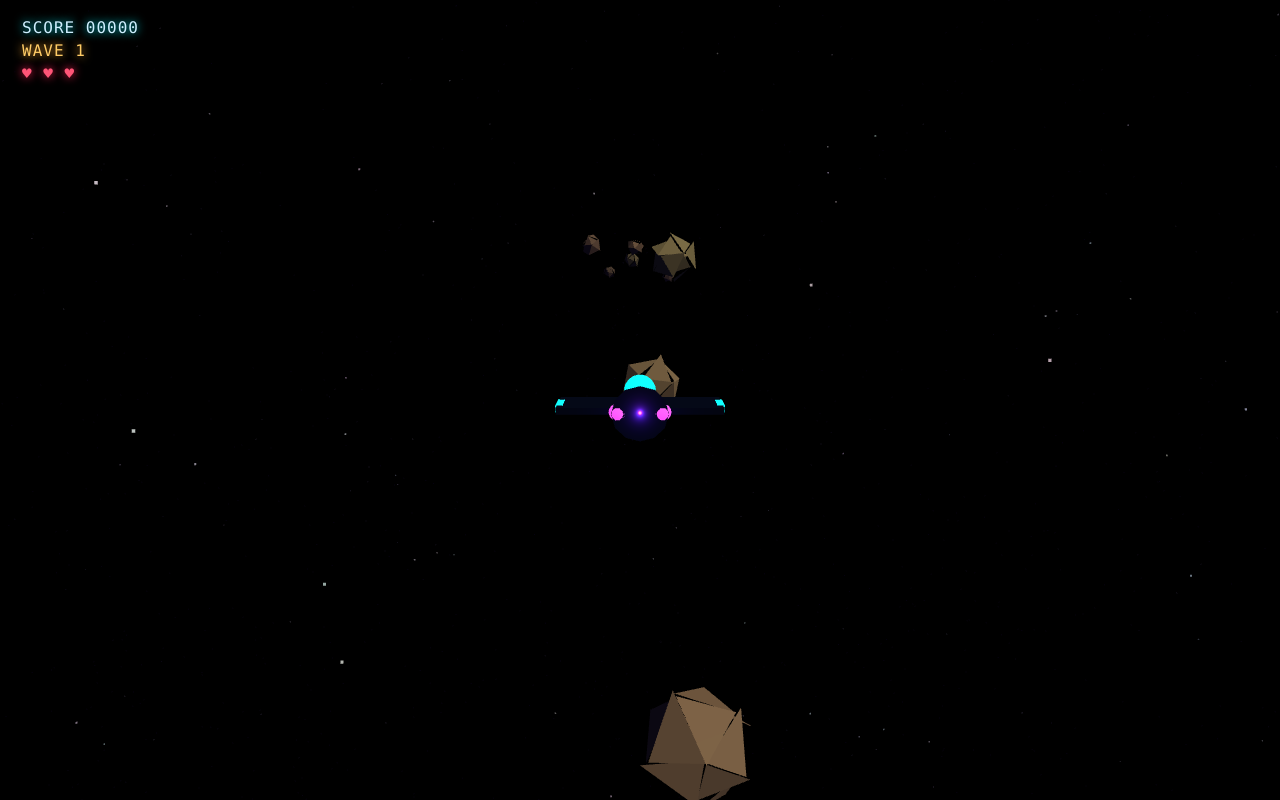
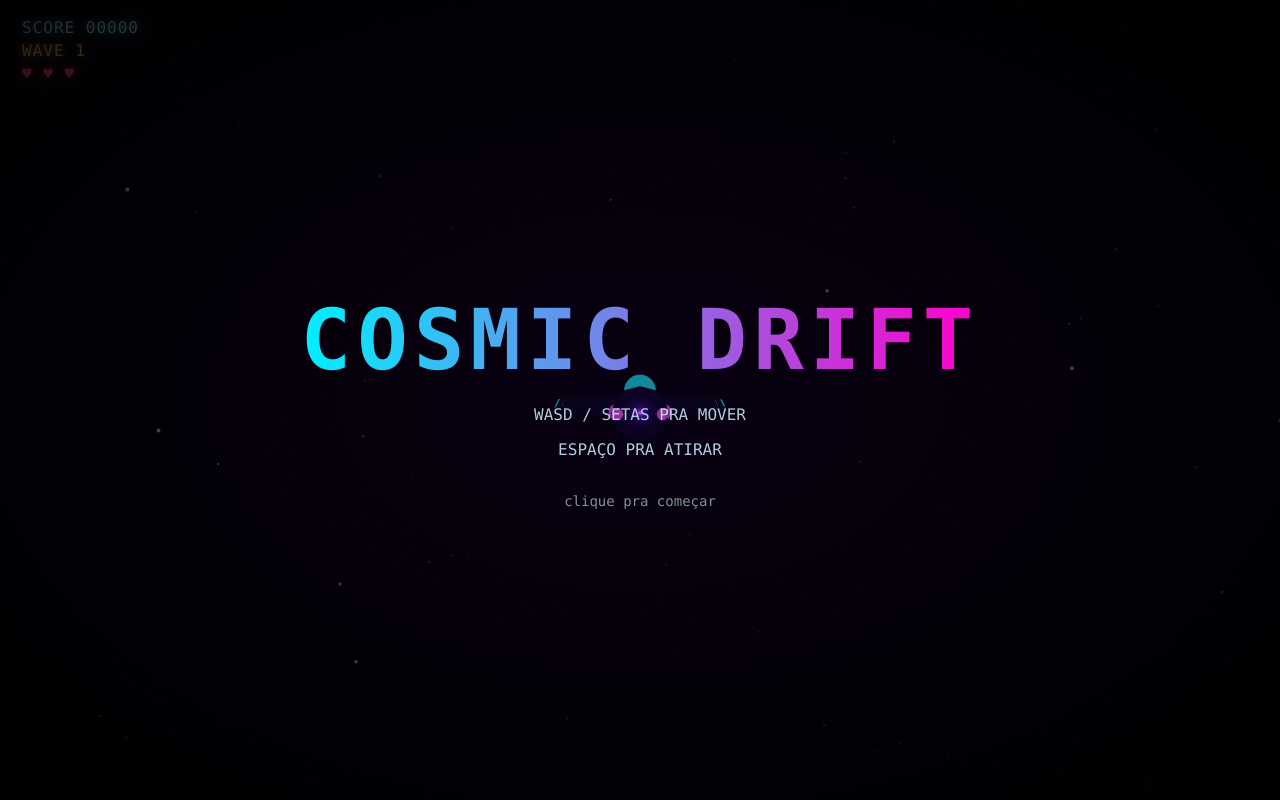
Before and after one commit to luucassp/cosmic-drift-, a React (Vite) app: page / in a window 1280 px wide. Built offline with nearby package versions, Linux system fonts and the light colour scheme.

Commit message:
feat: overlay + colisão nave + explosões + game over

```diff
--- a/src/App.jsx
+++ b/src/App.jsx
@@ -1,7 +1,7 @@
 import { useState, useCallback } from 'react'
 import HUD from './components/HUD'
 import GameCanvas from './components/GameCanvas'
-
+import Overlay from './components/Overlay'
 
 const INITIAL_STATE = {
     score: 0,
@@ -15,14 +15,15 @@ export default function App() {
     const [gameState, setGameState] = useState(INITIAL_STATE)
 
     const startGame = useCallback(() => {
-        setGameState({
-            ...INITIAL_STATE,
-            running: true,
-        })
+        setGameState({ ...INITIAL_STATE, running: true })
     }, [])
 
     const updateScore = useCallback((points) => {
         setGameState(prev => ({ ...prev, score: prev.score + points }))
+    }, [])
+
+    const updateWave = useCallback((wave) => {
+        setGameState(prev => ({ ...prev, wave }))
     }, [])
 
     const loseLife = useCallback(() => {
@@ -43,12 +44,17 @@ export default function App() {
                 gameState={gameState}
                 onScore={updateScore}
                 onLoseLife={loseLife}
+                onWaveChange={updateWave}
             />
             <HUD
                 score={gameState.score}
                 wave={gameState.wave}
                 lives={gameState.lives}
             />
+            <Overlay
+                gameState={gameState}
+                onStart={startGame}
+            />
         </>
     )
 }
--- /dev/null
+++ b/src/components/Overlay.jsx
@@ -0,0 +1,50 @@
+export default function Overlay({ gameState, onStart }) {
+    if (gameState.running) return null
+
+    const isGameOver = gameState.gameOver
+    const title = isGameOver ? 'GAME OVER' : 'COSMIC DRIFT'
+
+    const lines = isGameOver
+        ? [`SCORE FINAL: ${String(gameState.score).padStart(5, '0')}`, `WAVE: ${gameState.wave}`]
+        : ['WASD / SETAS PRA MOVER', 'ESPAÇO PRA ATIRAR']
+
+    const hint = isGameOver ? 'clique pra reiniciar' : 'clique pra começar'
+
+    return (
+        <div onClick={onStart} style={{
+            position: 'fixed',
+            inset: 0,
+            display: 'flex',
+            flexDirection: 'column',
+            alignItems: 'center',
+            justifyContent: 'center',
+            gap: 16,
+            background: 'radial-gradient(ellipse at center, rgba(20,0,40,0.45), rgba(0,0,0,0.85))',
+            cursor: 'pointer',
+            userSelect: 'none',
+            fontFamily: "ui-monospace, 'JetBrains Mono', Menlo, monospace",
+        }}>
+            <h1 style={{
+                margin: 0,
+                fontSize: 84,
+                letterSpacing: 6,
+                background: 'linear-gradient(90deg, #00f0ff, #ff00cc)',
+                WebkitBackgroundClip: 'text',
+                backgroundClip: 'text',
+                color: 'transparent',
+            }}>
+                {title}
+            </h1>
+
+            {lines.map((l, i) => (
+                <p key={i} style={{ margin: 0, opacity: 0.85, fontSize: 16, color: '#cfefff' }}>
+                    {l}
+                </p>
+            ))}
+
+            <p style={{ margin: '18px 0 0', opacity: 0.6, fontSize: 14, color: '#cfefff' }}>
+                {hint}
+            </p>
+        </div>
+    )
+}
--- /dev/null
+++ b/src/game/explosion.js
@@ -0,0 +1,70 @@
+import * as THREE from 'three'
+
+export function explodeAt(pos, scene, explosionObjects, color = 0xff8833, count = 90) {
+    const positions = new Float32Array(count * 3)
+    const velocities = []
+
+    for (let i = 0; i < count; i++) {
+        positions[i * 3 + 0] = pos.x
+        positions[i * 3 + 1] = pos.y
+        positions[i * 3 + 2] = pos.z
+
+        const dir = new THREE.Vector3(
+            Math.random() - 0.5,
+            Math.random() - 0.5,
+            Math.random() - 0.5,
+        ).normalize().multiplyScalar(0.2 + Math.random() * 0.6)
+
+        velocities.push(dir)
+    }
+
+    const geo = new THREE.BufferGeometry()
+    geo.setAttribute('position', new THREE.BufferAttribute(positions, 3))
+
+    const mat = new THREE.PointsMaterial({
+        color,
+        size: 0.32,
+        blending: THREE.AdditiveBlending,
+        transparent: true,
+        opacity: 1,
+        depthWrite: false,
+    })
+
+    const pts = new THREE.Points(geo, mat)
+    pts.userData = { velocities, life: 1.0, mat }
+    scene.add(pts)
+    explosionObjects.push(pts)
+}
+
+export function updateExplosions(explosionObjects, scene, dt) {
+    for (let i = explosionObjects.length - 1; i >= 0; i--) {
+        const e = explosionObjects[i]
+        const p = e.geometry.attributes.position
+
+        for (let j = 0; j < p.count; j++) {
+            const v = e.userData.velocities[j]
+            p.setXYZ(j, p.getX(j) + v.x * dt, p.getY(j) + v.y * dt, p.getZ(j) + v.z * dt)
+            v.multiplyScalar(0.96)
+        }
+
+        p.needsUpdate = true
+        e.userData.life -= 0.018 * dt
+        e.userData.mat.opacity = Math.max(e.userData.life, 0)
+
+        if (e.userData.life <= 0) {
+            scene.remove(e)
+            e.geometry.dispose()
+            e.userData.mat.dispose()
+            explosionObjects.splice(i, 1)
+        }
+    }
+}
+
+export function disposeExplosions(explosionObjects, scene) {
+    for (const e of explosionObjects) {
+        scene.remove(e)
+        e.geometry.dispose()
+        e.userData.mat.dispose()
+    }
+    explosionObjects.length = 0
+}
```
Also changed, not shown: src/components/GameCanvas.jsx (+64 -46 lines).
